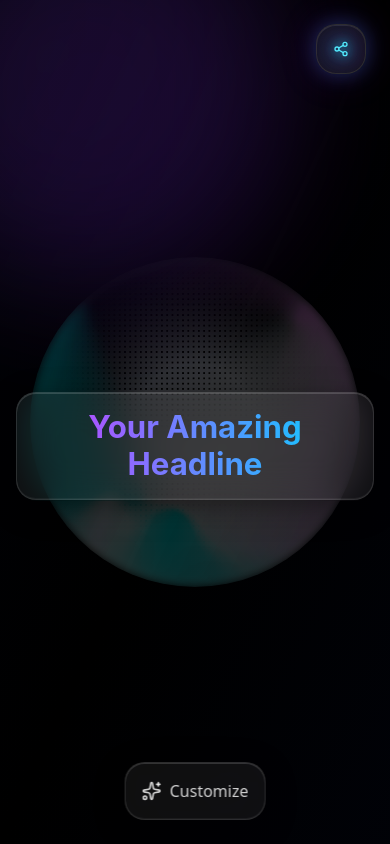
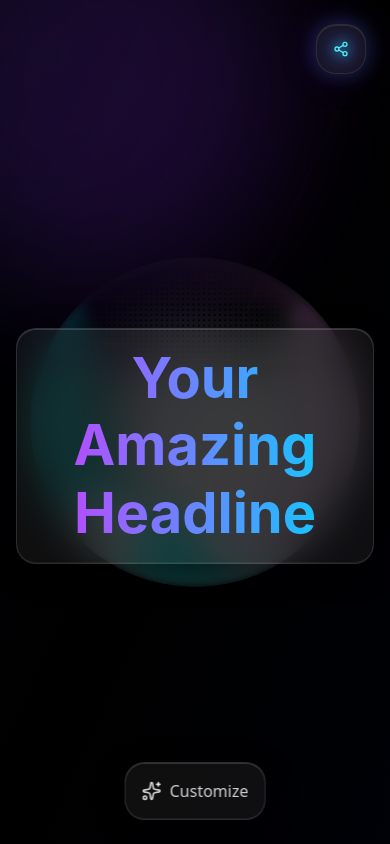
Before and after one commit to monir178/headline-widget, a React (Vite) app: page / in a window 390 px wide. Built offline with nearby package versions, Linux system fonts and the light colour scheme.

Commit message:
fix: headline display overflow issue with scrollable behaviour

```diff
--- a/src/App.tsx
+++ b/src/App.tsx
@@ -43,7 +43,7 @@ function App() {
         <div className="lg:hidden h-full flex flex-col">
           {/* Mobile Header with Headline */}
           <div className="flex-1 flex items-center justify-center p-4 pt-16">
-            <div className="w-full max-w-lg">
+            <div className="w-full max-w-4xl">
               <HeadlineDisplay />
             </div>
           </div>
--- a/src/components/HeadlineDisplay.tsx
+++ b/src/components/HeadlineDisplay.tsx
@@ -2,6 +2,11 @@ import { motion } from "framer-motion";
 import { useHeadlineStore } from "@/store/headline-store";
 
 const MAX_CHARACTERS = 100;
+
+// Type for CSS custom properties
+interface CSSPropertiesWithVars extends React.CSSProperties {
+  "--dynamic-font-size"?: string;
+}
 
 export const HeadlineDisplay = () => {
   const { settings } = useHeadlineStore();
@@ -174,7 +179,7 @@ export const HeadlineDisplay = () => {
     const letters = text.split("");
 
     return (
-      <div className="glass-panel p-4 lg:p-8 text-center">
+      <div className="glass-panel p-4 lg:p-8 text-center max-h-[60vh] sm:max-h-[65vh] lg:max-h-[70vh] overflow-y-auto scrollbar-hide">
         {/* Character limit indicator */}
         {text.length > MAX_CHARACTERS * 0.8 && (
           <div className="mb-4 flex justify-center">
@@ -193,12 +198,20 @@ export const HeadlineDisplay = () => {
         <div
           key={gradientKey}
           className="flex flex-wrap justify-center group"
-          style={{
+          style={
+            {
               transition: animation.hoverGlow
                 ? "filter 0.4s cubic-bezier(0.25, 0.46, 0.45, 0.94)"
                 : "none",
               filter: getCombinedFilter(false),
-          }}
+              // Set CSS custom property for responsive font sizing
+              "--dynamic-font-size": `${typography.fontSize}px`,
+              // Prevent word breaking
+              wordBreak: "keep-all",
+              whiteSpace: "normal",
+              lineHeight: "1.2",
+            } as CSSPropertiesWithVars
+          }
           onMouseEnter={(e: React.MouseEvent<HTMLDivElement>) => {
             if (animation.hoverGlow) {
               e.currentTarget.style.filter = getCombinedFilter(true);
@@ -374,7 +387,7 @@ export const HeadlineDisplay = () => {
 
   // Render with word styling
   return (
-    <div className="glass-panel p-4 lg:p-8 text-center">
+    <div className="glass-panel p-4 lg:p-8 text-center max-h-[60vh] sm:max-h-[65vh] lg:max-h-[70vh] overflow-y-auto scrollbar-hide">
       {/* Character limit indicator */}
       {text.length > MAX_CHARACTERS * 0.8 && (
         <div className="mb-4 flex justify-center">
@@ -399,7 +412,8 @@ export const HeadlineDisplay = () => {
           duration: 0.4,
           ease: "easeInOut" as const,
         }}
-        style={{
+        style={
+          {
             ...motionProps.style,
             // Apply gradient to the entire text container to maintain flow
             background:
@@ -411,10 +425,19 @@ export const HeadlineDisplay = () => {
             WebkitBackgroundClip:
               gradient.enabled && !animation.outline ? "text" : "initial",
             WebkitTextFillColor:
-            gradient.enabled && !animation.outline ? "transparent" : "initial",
+              gradient.enabled && !animation.outline
+                ? "transparent"
+                : "initial",
             backgroundClip:
               gradient.enabled && !animation.outline ? "text" : "initial",
-        }}
+            // Set CSS custom property for responsive font sizing
+            "--dynamic-font-size": `${typography.fontSize}px`,
+            // Prevent word breaking
+            wordBreak: "keep-all",
+            whiteSpace: "normal",
+            lineHeight: "1.2",
+          } as CSSPropertiesWithVars
+        }
         onMouseEnter={motionProps.onMouseEnter}
         onMouseLeave={motionProps.onMouseLeave}
         className="cursor-default select-none leading-tight mobile-headline">
--- a/src/index.css
+++ b/src/index.css
@@ -449,13 +449,19 @@ select option {
   .mobile-safe-bottom {
     padding-bottom: env(safe-area-inset-bottom);
   }
+}
 
-  /* Mobile headline sizing */
-  .mobile-headline {
-    font-size: clamp(24px, 8vw, 48px) !important;
-    line-height: 1.2;
-    padding: 0 16px;
-  }
+/* Responsive headline sizing for all devices - respects dynamic font size */
+.mobile-headline {
+  /* Use CSS custom properties to make font size responsive while respecting user settings */
+  font-size: clamp(16px, 4vw, var(--dynamic-font-size, 48px));
+  line-height: 1.2;
+  padding: 0 16px;
+  /* Prevent word breaking */
+  word-break: keep-all;
+  white-space: normal;
+  hyphens: none;
+  overflow-wrap: break-word;
 }
 
 /* Touch-friendly interactions */
@@ -665,6 +671,42 @@ textarea:focus {
   transition: all 0.3s cubic-bezier(0.4, 0, 0.2, 1);
 }
 
+/* Prevent word breaking in headlines */
+h1,
+.headline-text,
+.mobile-headline {
+  word-break: keep-all;
+  white-space: normal;
+  hyphens: none;
+  overflow-wrap: break-word;
+}
+
+/* Scrollable headline container */
+.glass-panel.overflow-y-auto {
+  scroll-behavior: smooth;
+  scrollbar-width: thin;
+  scrollbar-color: rgba(255, 255, 255, 0.3) transparent;
+}
+
+.glass-panel.overflow-y-auto::-webkit-scrollbar {
+  width: 6px;
+}
+
+.glass-panel.overflow-y-auto::-webkit-scrollbar-track {
+  background: transparent;
+  border-radius: 3px;
+}
+
+.glass-panel.overflow-y-auto::-webkit-scrollbar-thumb {
+  background: rgba(255, 255, 255, 0.3);
+  border-radius: 3px;
+  transition: background 0.2s ease;
+}
+
+.glass-panel.overflow-y-auto::-webkit-scrollbar-thumb:hover {
+  background: rgba(255, 255, 255, 0.5);
+}
+
 .glass-panel:hover {
   background: rgba(255, 255, 255, 0.08);
   border-color: rgba(255, 255, 255, 0.18);
```
Lines whose indentation alone changed are shown as unchanged.
